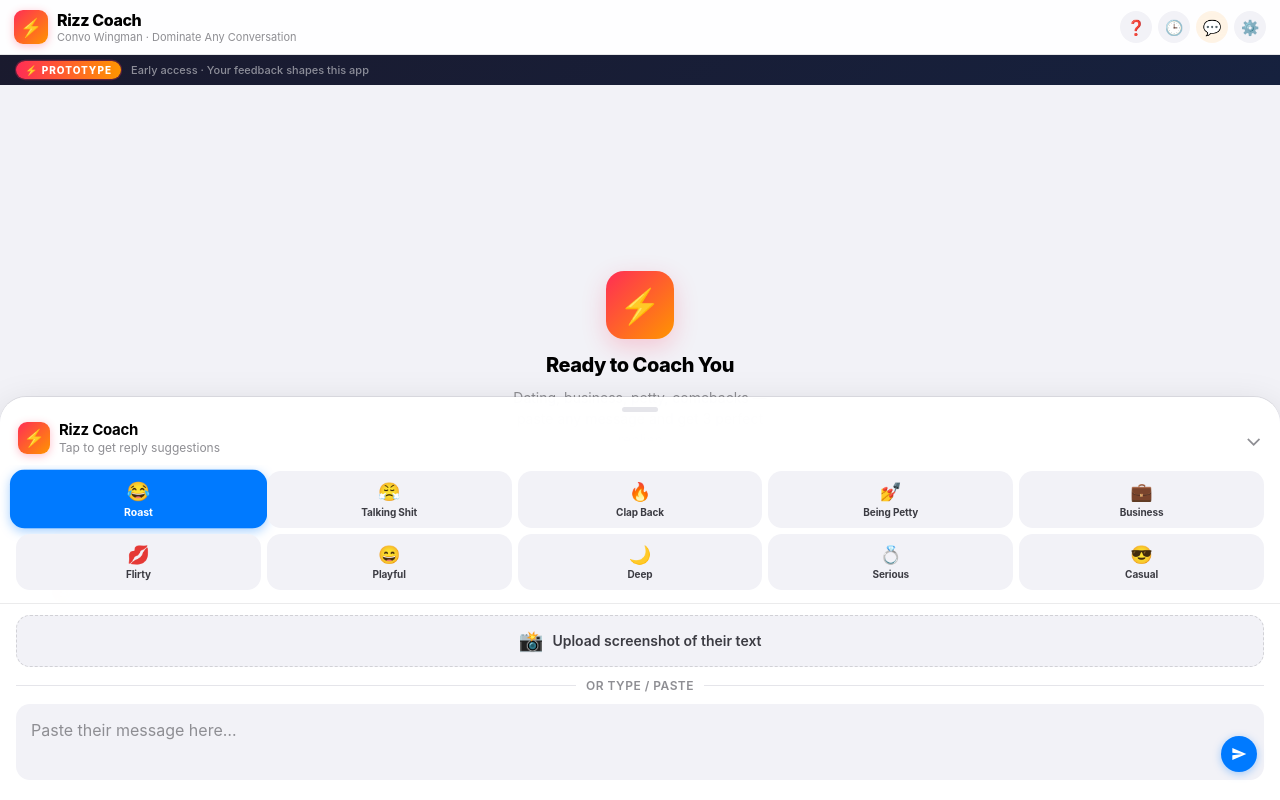
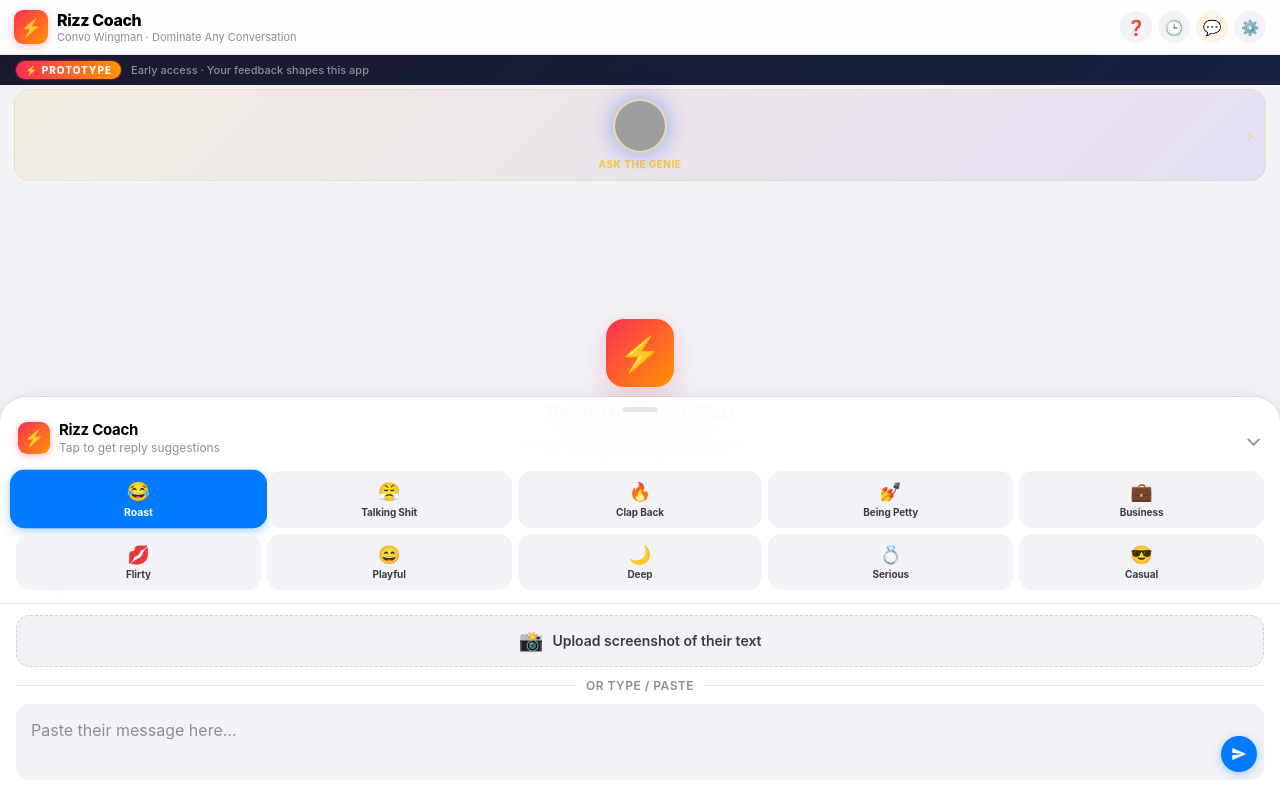
Before and after one commit to ddsinc2025-beep/rizz-coach-server, a website: page index.html in a window 1280 px wide. Both pictures are taken after a click on the button "Get Started →". Drawn offline with Linux system fonts and the light colour scheme; grey boxes are pictures that could not be loaded.

Commit message:
Add files via upload

```diff
--- a/index.html
+++ b/index.html
@@ -102,7 +102,14 @@ html,body{height:100%;overflow:hidden;font-family:-apple-system,BlinkMacSystemFo
 .mpill-emoji{display:block;font-size:18px;margin-bottom:2px;}
 .mpill-label{display:block;font-size:10px;font-weight:700;letter-spacing:-.1px;}
 
-/* UPLOAD */
+/* GENIE ENTRY */
+.genie-entry{display:flex;flex-direction:column;align-items:center;justify-content:center;gap:4px;padding:10px 16px;background:linear-gradient(135deg,rgba(245,200,66,.12),rgba(108,53,222,.1));border:1px solid rgba(245,200,66,.25);border-radius:16px;cursor:pointer;transition:all .18s;flex-shrink:0;margin:4px 14px 0;-webkit-user-select:none;user-select:none;position:relative;}
+.genie-entry:active{transform:scale(.96);background:linear-gradient(135deg,rgba(245,200,66,.22),rgba(108,53,222,.18));}
+.genie-entry-icon{width:54px;height:54px;border-radius:50%;overflow:hidden;border:2px solid rgba(245,200,66,.4);box-shadow:0 0 16px rgba(77,184,255,.45),0 0 30px rgba(108,53,222,.3);animation:genieFloat 3s ease-in-out infinite;flex-shrink:0;}
+.genie-entry-icon img{width:100%;height:100%;object-fit:cover;object-position:center top;}
+@keyframes genieFloat{0%,100%{transform:translateY(0)}50%{transform:translateY(-5px)}}
+.genie-entry-label{font-size:10px;font-weight:800;color:rgba(245,200,66,.9);letter-spacing:.5px;text-transform:uppercase;}
+.genie-entry-arrow{position:absolute;right:12px;top:50%;transform:translateY(-50%);font-size:18px;color:rgba(245,200,66,.5);font-weight:300;}
 .upload-btn{width:100%;background:var(--bg);border:1.5px dashed var(--bg4);border-radius:14px;padding:13px 14px;display:flex;align-items:center;justify-content:center;gap:9px;cursor:pointer;color:var(--label2);font-size:14px;font-weight:600;font-family:-apple-system,sans-serif;transition:all .18s}
 .upload-btn:active{background:rgba(0,122,255,.06);border-color:var(--blue);color:var(--blue)}
 #fileIn{display:none}
@@ -322,6 +329,12 @@ html,body{height:100%;overflow:hidden;font-family:-apple-system,BlinkMacSystemFo
   <div class="proto">
     <div class="proto-badge">⚡ PROTOTYPE</div>
     <div class="proto-txt">Early access · Your feedback shapes this app</div>
+  </div>
+  <!-- GENIE ENTRY POINT -->
+  <div class="genie-entry" onclick="window.location.href='genie'">
+    <div class="genie-entry-icon"><img src="https://i.imgur.com/jeSezOI.png" alt="Ask the Genie"></div>
+    <div class="genie-entry-label">Ask the Genie</div>
+    <div class="genie-entry-arrow">›</div>
   </div>
   <div class="chat" id="chat">
     <div class="empty" id="emptyState">
```
